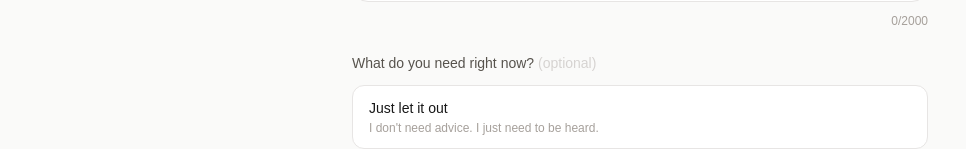
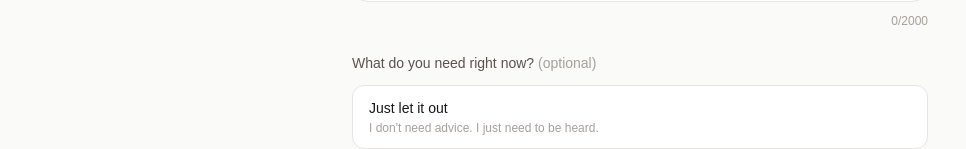
Before and after one commit to chineduanyikwa/Kith, a Next.js app: page /post in a window 1280 px wide. Shown: the part 369-518 px from the top of the page, without its empty margins (0-966 px from the left). Built offline with nearby package versions, Linux system fonts and the light colour scheme.

Commit message:
Fix optional label color

```diff
--- a/app/post/page.tsx
+++ b/app/post/page.tsx
@@ -158,7 +158,7 @@ function PostForm() {
 
           <div>
             <label className="text-sm font-medium text-stone-600 block mb-3">
-              What do you need right now? <span className="text-stone-300 font-normal">(optional)</span>
+              What do you need right now? <span className="text-stone-400 font-normal">(optional)</span>
             </label>
             <div className="space-y-2">
               {SUPPORT_OPTIONS.map((option) => (
```
